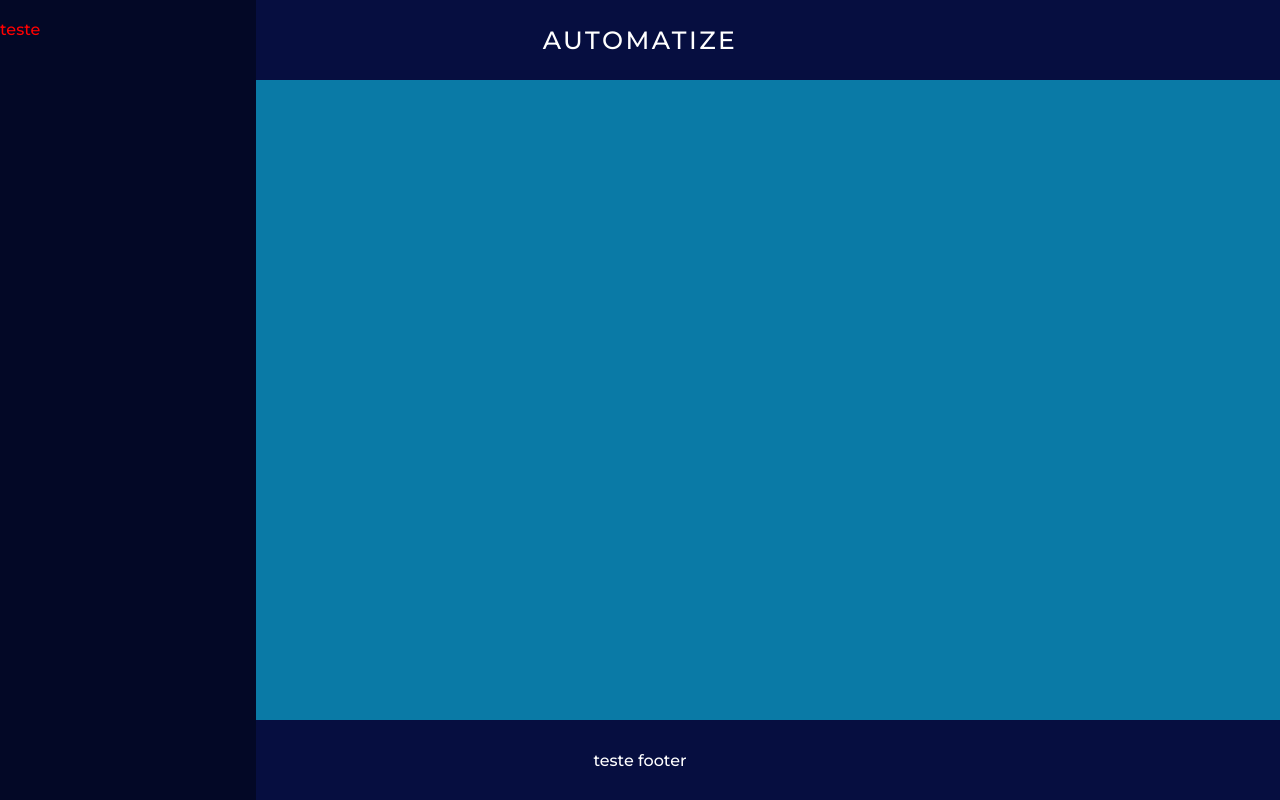
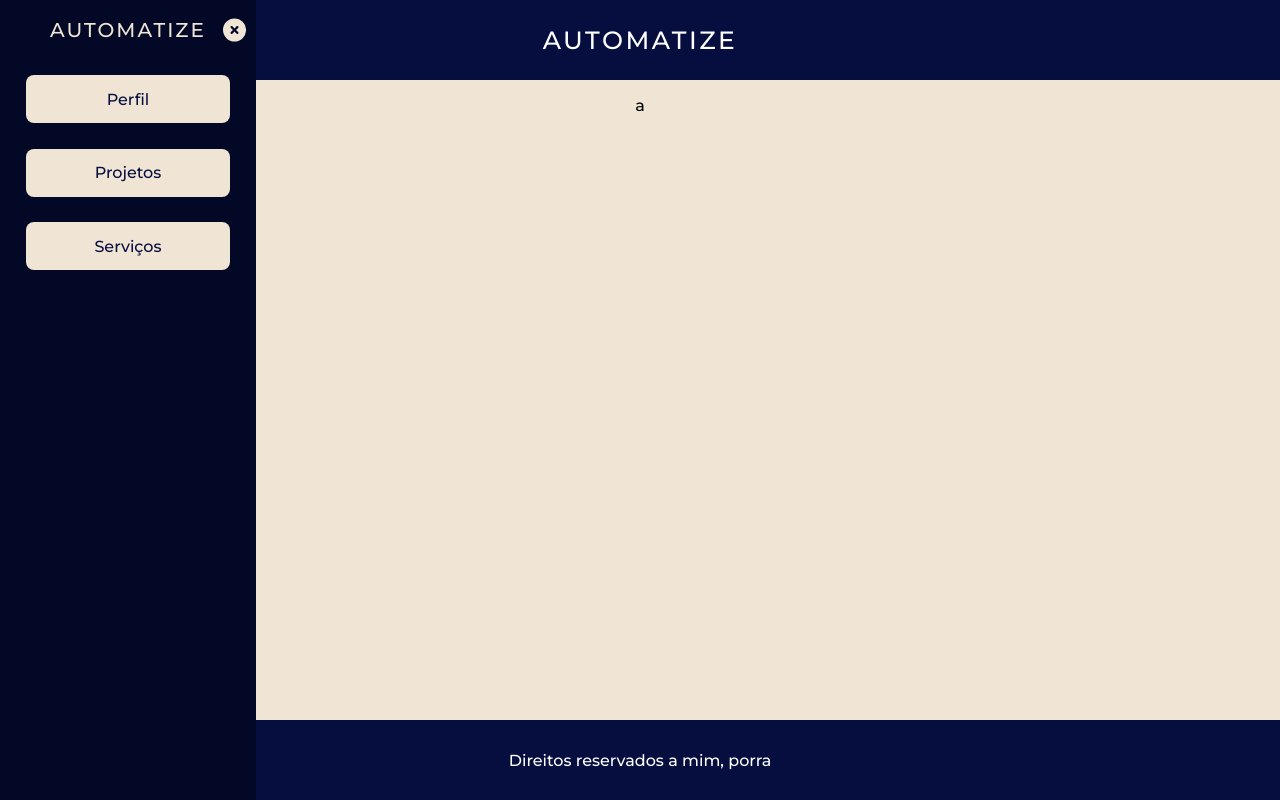
Before and after one commit to Pedro-Novais/Automatize, a React (Vite) app: page /projects in a window 1280 px wide. Both pictures are taken after a click on the icon 38 px from the left and 40 px from the top of the page. Built offline with nearby package versions, Linux system fonts and the light colour scheme.

Commit message:
Criar estilo da sideBar

```diff
--- a/src/container/layout/Footer.jsx
+++ b/src/container/layout/Footer.jsx
@@ -2,7 +2,7 @@ function Footer () {
 
     return (
         <footer>
-            teste footer
+            Direitos reservados a mim, porra
         </footer>
     )
 }
--- a/src/container/layout/SideBar.jsx
+++ b/src/container/layout/SideBar.jsx
@@ -1,16 +1,17 @@
 import { useContext } from 'react'
 import { SideBarContext } from './SideBarContext'
-
-import { FaAlignJustify } from "react-icons/fa";
-import './style.css'
+import { TitleSideBar } from "./components/TitleSideBar";
+import { ContentSideBar } from './components/ContentSideBar';
+import './style.css';
 
 function SideBar() {
 
-    const { isSidebarOpen, closeSidebar  } = useContext(SideBarContext)
+    const { isSidebarOpen, closeSidebar } = useContext(SideBarContext)
 
     return (
-        <div className='sideBar' style={{display: isSidebarOpen ? 'flex' : 'none'}}>
-            <div onClick={closeSidebar}>teste</div>
+        <div className='sideBar' style={{ display: isSidebarOpen ? 'flex' : 'none' }}>
+            <TitleSideBar eventClose={closeSidebar} style="topSideBar" />
+            <ContentSideBar />
         </div>
     )
 }
--- /dev/null
+++ b/src/container/layout/components/ContentSideBar.jsx
@@ -0,0 +1,13 @@
+import { Link } from "react-router-dom"
+
+export function ContentSideBar(){
+    return (
+        <div className="contentLinksSideBar">
+            <ul>
+                <Link to={'/'}><li>Perfil</li></Link>
+                <Link to={'/projects'}><li>Projetos</li></Link>
+                <Link to={'/signature'}><li>Serviços</li></Link>
+            </ul>
+        </div>
+    )
+}
--- /dev/null
+++ b/src/container/layout/components/TitleSideBar.jsx
@@ -0,0 +1,12 @@
+import React from "react";
+import { FaCircleXmark } from "react-icons/fa6";
+
+export function TitleSideBar({eventClose, style}){
+
+    return (
+        <div className={style}>
+            <p style={{ fontSize: '20px' }}>Automatize</p>
+            <FaCircleXmark onClick={eventClose} className="iconCloseSideBar"/>
+        </div>
+    )
+}
--- a/src/container/layout/style.css
+++ b/src/container/layout/style.css
@@ -64,22 +64,88 @@ header, p{
 }
 
 .sideBar{
-    /* display: none; */
+    display: flex;
+    flex-direction: column;
+    justify-content: flex-start;
+    align-items: center;
     width: 20%;
     height: 100%;
     position: fixed;
     top: 0;
     left: 0;
     background-color: var(--color-one);
-    color: #ff0000;
-    padding-top: 20px;
+    padding-top: 10px;
     transition: transform 0.3s ease;
     z-index: 5;
-    animation: openSideBar .5s ease-in-out;
+    animation: openSideBar .5s ease;
+}
+
+.topSideBar{
+    display: flex;
+    flex-direction: row;
+    align-items: center;
+    color: var(--color-five);
+    height: 5%;
+    width: 100%;
+}
+
+.iconCloseSideBar{
+    position: absolute;
+    right: 10px;
+    height: 7%;
+    width: 9%;
+}
+
+.iconCloseSideBar:hover{
+    cursor: pointer;
+}
+
+.topSideBar, p{
+    text-transform: uppercase;
+    letter-spacing: .1em;
+}
+
+.contentLinksSideBar{
+    margin-top: 10%;
+    width: 100%;
+}
+
+.contentLinksSideBar ul{
+    display: flex;
+    flex-direction: column;
+    justify-content: center;
+    align-items: center;
+    width: 100%;
+}
+
+.contentLinksSideBar ul a{
+    display: flex;
+    justify-content: center;
+    width: 100%;
+    text-decoration: none;
+}
+
+.contentLinksSideBar ul a li{
+    display: flex;
+    justify-content: center;
+    align-items: center;
+    width: 80%;
+    height: 3rem;
+    margin-bottom: 10%;
+    list-style: none;
+    border-radius: .5rem;
+    text-align: center;
+    background-color: var(--color-five);
+    color: var(--color-two);
+    transition: .2s;
+}
+
+.contentLinksSideBar ul li:hover{
+    width: 85%;
+    cursor: pointer;
 }
 
 .container{
-    background-color: #0A7AA6;
     display: flex;
     justify-content: center;
     align-items: center;
--- a/src/container/profile/Profile.jsx
+++ b/src/container/profile/Profile.jsx
@@ -1,8 +1,7 @@
 function Profile(){
 
     return (
-        <>
-        </>
+        <div>teste</div>
     )
 }
 
--- a/src/container/projects/Projects.jsx
+++ b/src/container/projects/Projects.jsx
@@ -1,8 +1,11 @@
+import "./style.css"
+
 function Projects(){
 
     return (
-        <>
-        </>
+        <div className="content">
+            a
+        </div>
     )
 }
 
--- /dev/null
+++ b/src/container/projects/style.css
@@ -0,0 +1,8 @@
+.content{
+    display: flex;
+    flex-direction: column;
+    justify-content: flex-start;
+    align-items: center;
+    width: 100%;
+    height: 100%;
+}
```
Also changed, not shown: src/components/TitlePage.jsx (added).
